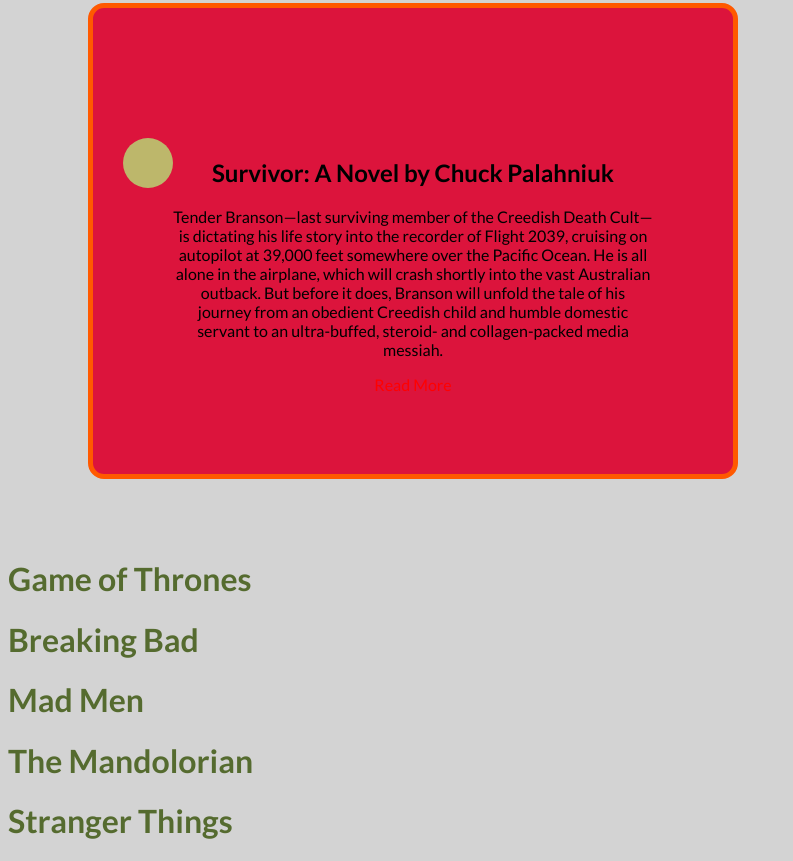
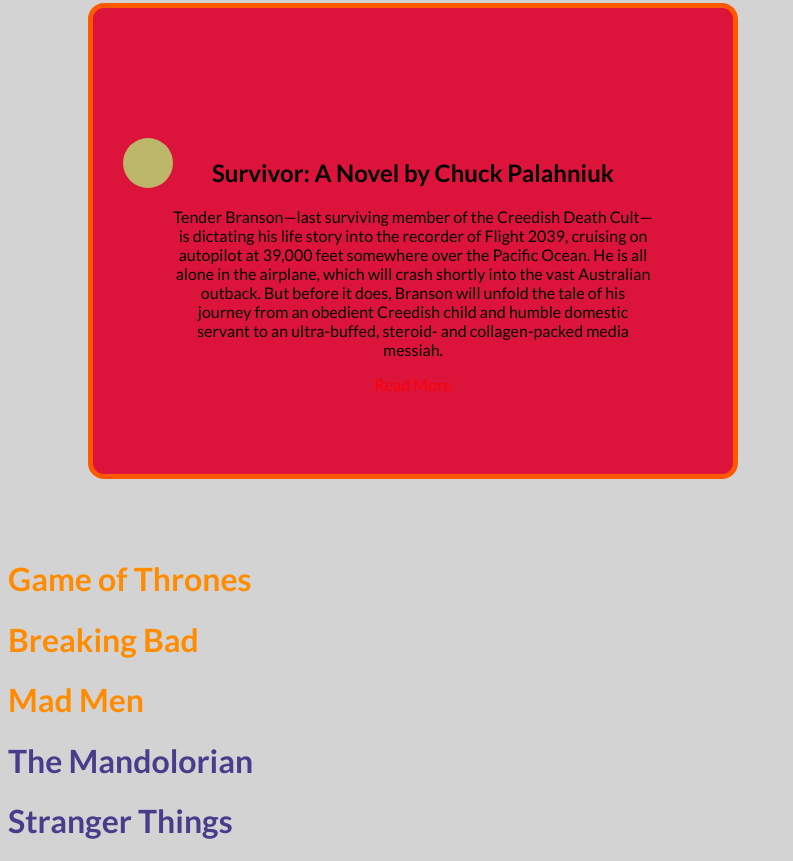
Before and after one commit to Swatzell/firstCSSDrill, a plain HTML site: page index.html in a window 1280 px wide. Shown: the part 1669-2530 px from the top of the page, without its empty margins (0-793 px from the left). Drawn offline with Linux system fonts and the light colour scheme.

Commit message:
added font color to each h1 class

```diff
--- a/styles.css
+++ b/styles.css
@@ -47,3 +47,9 @@ a:hover{
 h1 {
 color: darkolivegreen;
 }
+.original { color: darkorange;
+
+}
+.additional {
+    color: darkslateblue;
+}
```
